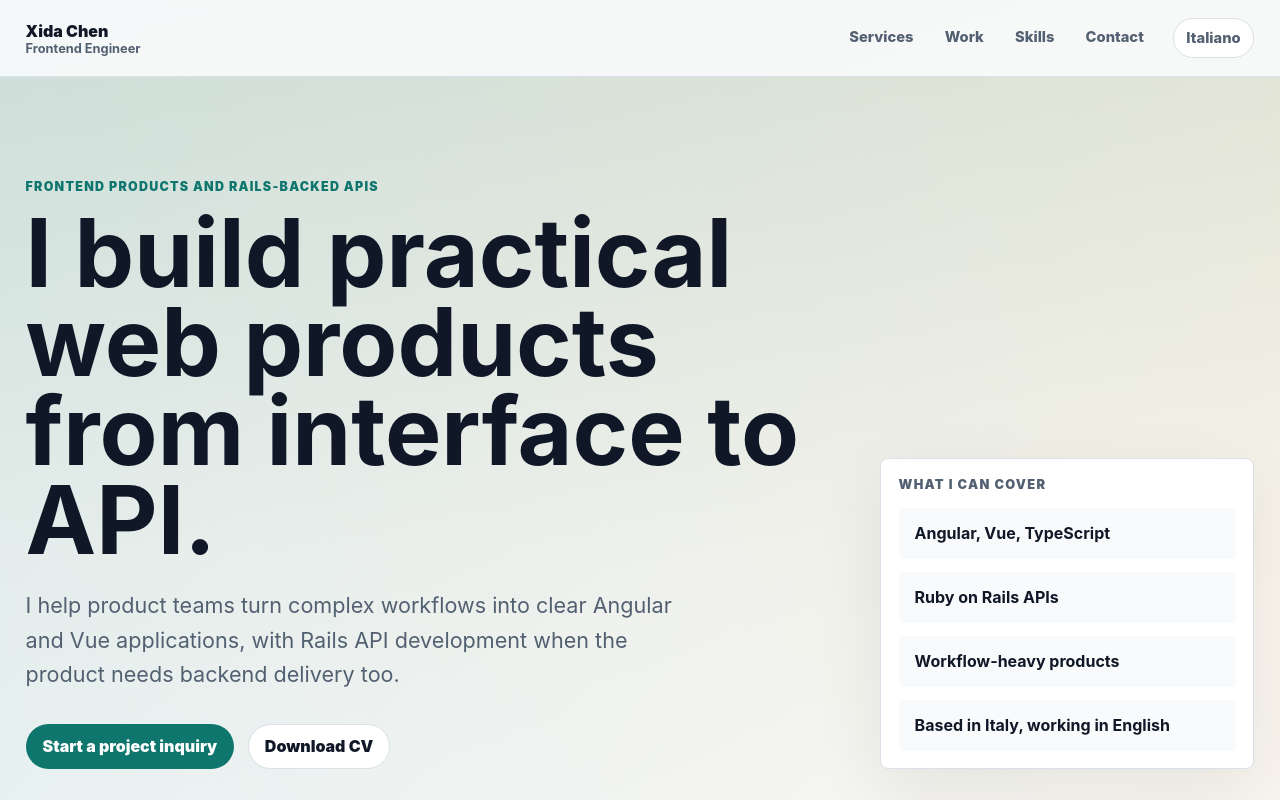
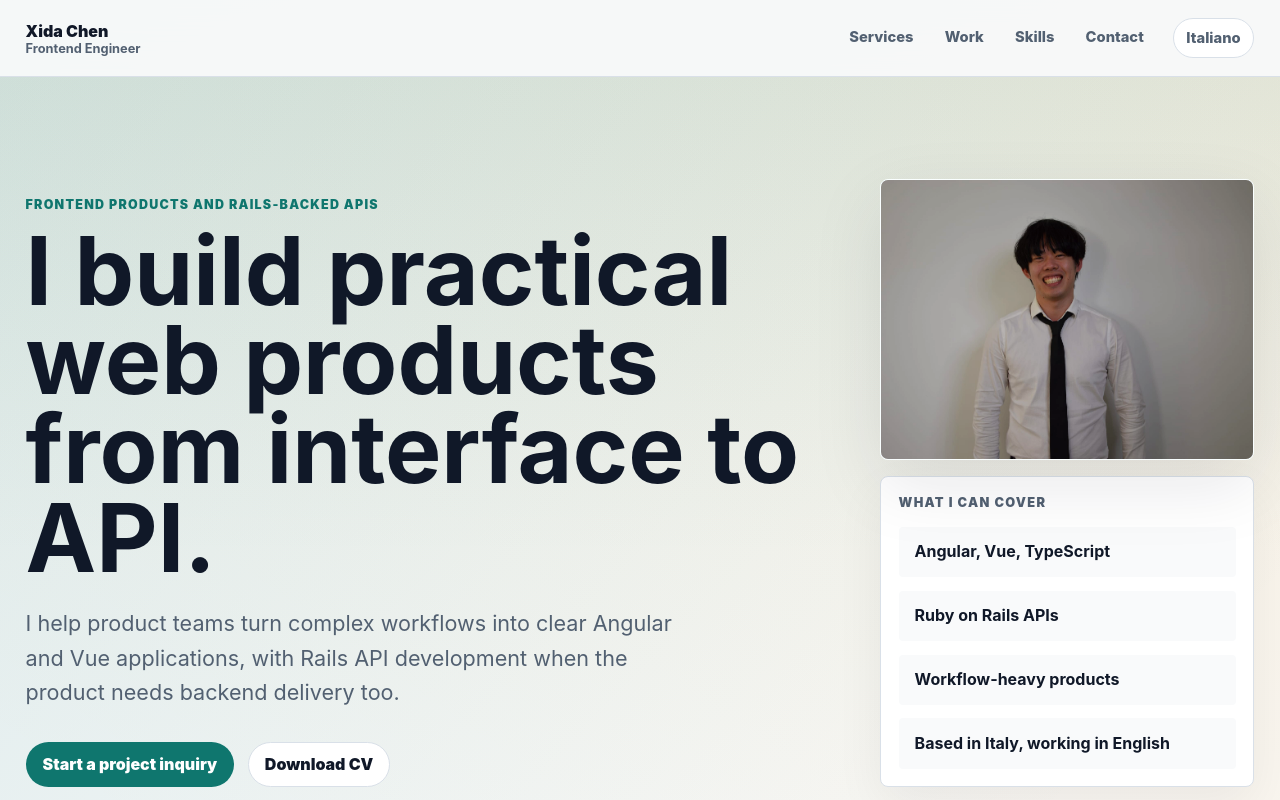
Before and after one commit to XidaZ3/Portfolio, an Angular app: page / in a window 1280 px wide. Shown: the top 800 px of the page. Built offline with nearby package versions, Linux system fonts and the light colour scheme.

Commit message:
add hero profile photo

```diff
--- a/src/app/sections/hero-section.html
+++ b/src/app/sections/hero-section.html
@@ -12,10 +12,14 @@
     </div>
   </div>
 
-  <aside class="hero__proof" aria-label="Profile highlights">
-    <p>What I can cover</p>
-    @for (item of content().proof; track $index) {
-      <span>{{ item }}</span>
-    }
+  <aside class="hero__media" aria-label="Profile highlights">
+    <img src="/xida-chen-photo.jpeg" alt="Xida Chen" />
+
+    <div class="hero__proof">
+      <p>What I can cover</p>
+      @for (item of content().proof; track $index) {
+        <span>{{ item }}</span>
+      }
+    </div>
   </aside>
 </section>
--- a/src/app/sections/hero-section.scss
+++ b/src/app/sections/hero-section.scss
@@ -38,6 +38,23 @@ h1 {
   margin-top: 2rem;
 }
 
+.hero__media {
+  display: grid;
+  gap: 1rem;
+}
+
+.hero__media img {
+  display: block;
+  width: 100%;
+  aspect-ratio: 4 / 3;
+  object-fit: cover;
+  object-position: 50% 28%;
+  border: 1px solid var(--color-border);
+  border-radius: var(--radius);
+  filter: brightness(1.13) contrast(1.04) saturate(1.02);
+  box-shadow: 0 24px 70px rgb(16 24 40 / 0.1);
+}
+
 .hero__proof {
   display: grid;
   gap: 0.85rem;
@@ -45,7 +62,7 @@ h1 {
   border: 1px solid var(--color-border);
   border-radius: var(--radius);
   background: var(--color-surface);
-  box-shadow: 0 24px 70px rgb(16 24 40 / 0.08);
+  box-shadow: 0 18px 50px rgb(16 24 40 / 0.06);
 }
 
 .hero__proof p {
```
Also changed, not shown: public/xida-chen-photo.jpeg (added).
